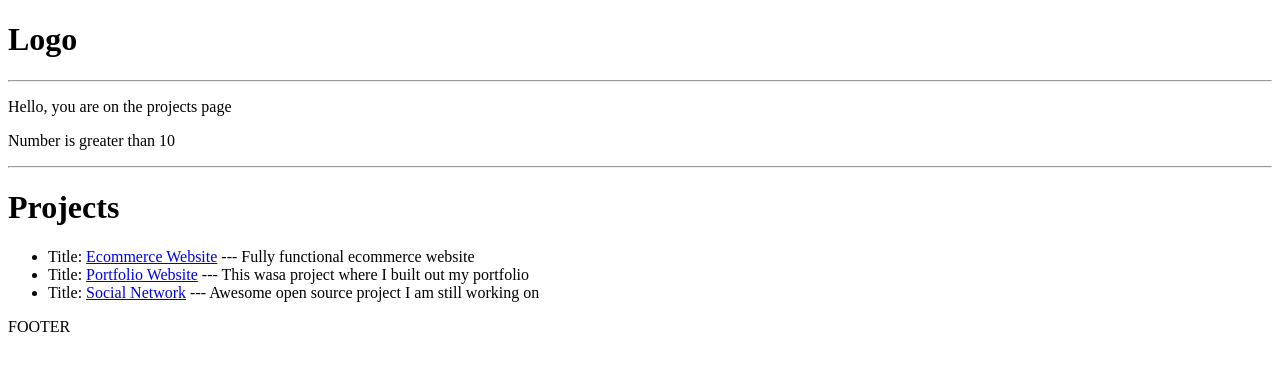
After one commit to SKHDev195/side_dj_project, a Django app: page / in a window 1280 px wide. The commit adds this page. Shown: the top 371 px of the page. Run offline with Django 3.2, Linux system fonts and the light colour scheme.

Commit message:
Commit before working with models

```diff
--- /dev/null
+++ b/devsearch/projects/templates/projects/projects.html
@@ -0,0 +1,21 @@
+{% extends 'main.html' %}
+{% block content %}
+  <p>Hello, you are on the {{ page }} page</p>
+  {% if number > 10 %}
+    <p>Number is greater than 10</p>
+  {% elif number == 10 %}
+    <p>Number is equal to 10</p>
+  {% else %}
+    <p>Number is less than 10</p>
+  {% endif %}
+  <hr>
+  <h1>Projects</h1>
+  <ul>
+    {% for project in projects %}
+      <li>
+        Title: <a href="{% url 'project' project.id %}">{{ project.title }}</a> ---
+        {{ project.description }}
+      </li>
+    {% endfor %}
+  </ul>
+{% endblock content %}
--- a/devsearch/templates/single-project.html
+++ b/devsearch/projects/templates/projects/single-project.html
@@ -1,4 +1,6 @@
 {% extends 'main.html' %}
 {% block content %}
-<h1>Single Project Template</h1>
+<h1>{{project.title}}</h1>
+<br>
+<p>{{project.description}}</p>
 {% endblock content %}
--- a/devsearch/projects/urls.py
+++ b/devsearch/projects/urls.py
@@ -2,6 +2,6 @@ from django.urls import path
 from . import views
 
 urlpatterns = [
-        path('projects/', views.projects, name='projects'),
+        path('', views.projects, name='projects'),
         path('project/<str:pk>', views.project, name='project'),
 ]
--- a/devsearch/projects/views.py
+++ b/devsearch/projects/views.py
@@ -1,12 +1,34 @@
-from django.http import HttpResponse
 from django.shortcuts import render
 
-# Create your views here.
+projects_list = [
+    {
+        'id': '1',
+        'title': 'Ecommerce Website',
+        'description': 'Fully functional ecommerce website'
+    },
+    {
+        'id': '2',
+        'title': 'Portfolio Website',
+        'description': 'This wasa project where I built out my portfolio'
+    },
+    {
+        'id': '3',
+        'title': 'Social Network',
+        'description': 'Awesome open source project I am still working on'
+    },
+]
 
 
 def projects(request):
-    return render(request, 'projects.html')
+    page = 'projects'
+    number = 11
+    context = {'page': page, 'number': number, 'projects': projects_list}
+    return render(request, 'projects/projects.html', context)
 
 
 def project(request, pk):
-    return render(request, 'single-project.html')
+    project_obj = None
+    for i in projects_list:
+        if i['id'] == pk:
+            project_obj = i
+    return render(request, 'projects/single-project.html', {'project': project_obj})
```
Also changed, not shown: devsearch/templates/projects.html (deleted, +0 -14 lines).
